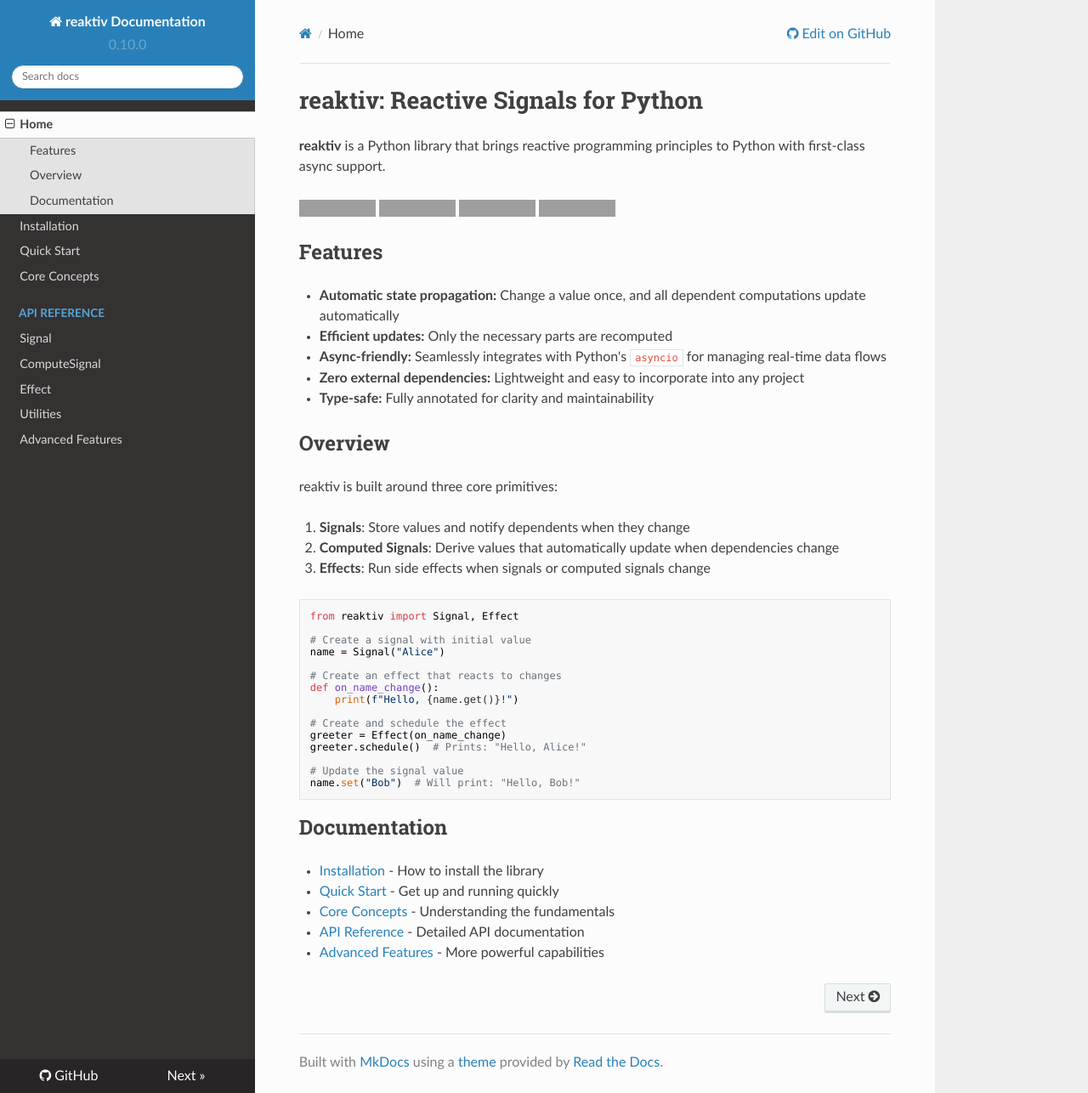
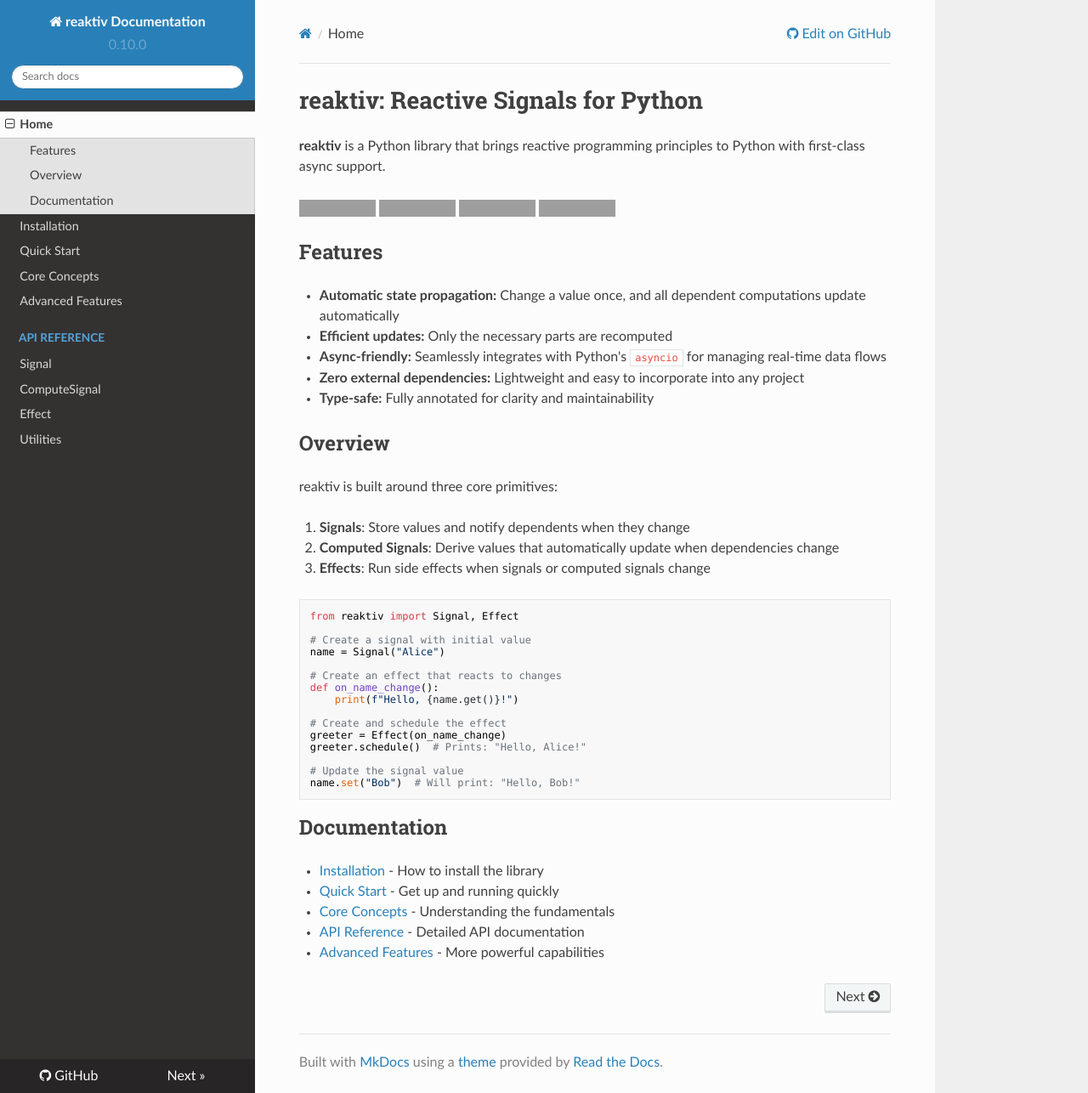
Before and after one commit to buiapp/reaktiv, an MkDocs documentation site: the page built from docs/index.md, in a window 1280 px wide and 1286 px high. Shown: the whole window at 85% size. Built offline with MkDocs 1.6.1, drawn with Linux system fonts in a browser that asks for light colours; nearby versions of some CDN libraries; part of the change alters nothing that is shown; grey boxes are pictures that could not be loaded.

```diff
--- a/mkdocs.yml
+++ b/mkdocs.yml
@@ -11,12 +11,12 @@ nav:
   - Installation: installation.md
   - Quick Start: quickstart.md
   - Core Concepts: core-concepts.md
+  - Advanced Features: advanced-features.md
   - API Reference:
     - Signal: api/signal.md
     - ComputeSignal: api/compute-signal.md
     - Effect: api/effect.md
     - Utilities: api/utils.md
-  - Advanced Features: advanced-features.md
 markdown_extensions:
   - admonition
   - toc:
```
